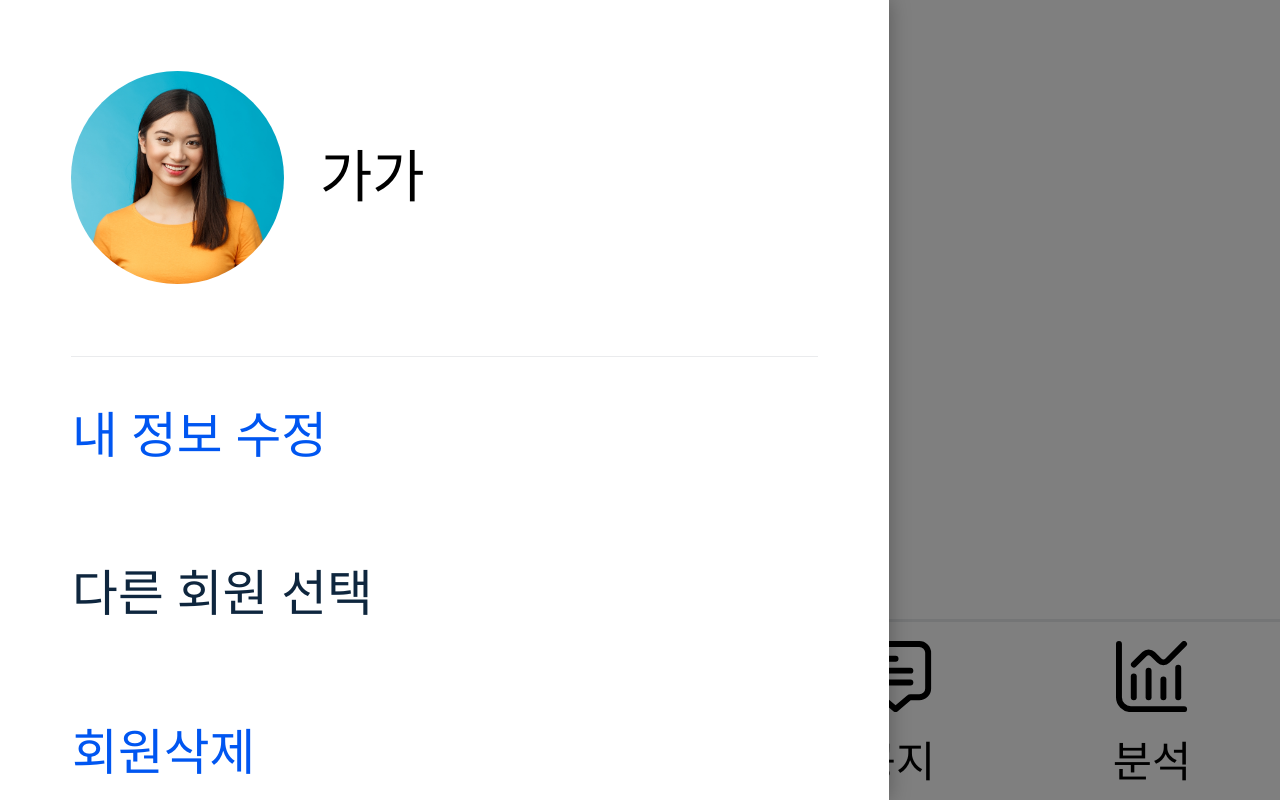
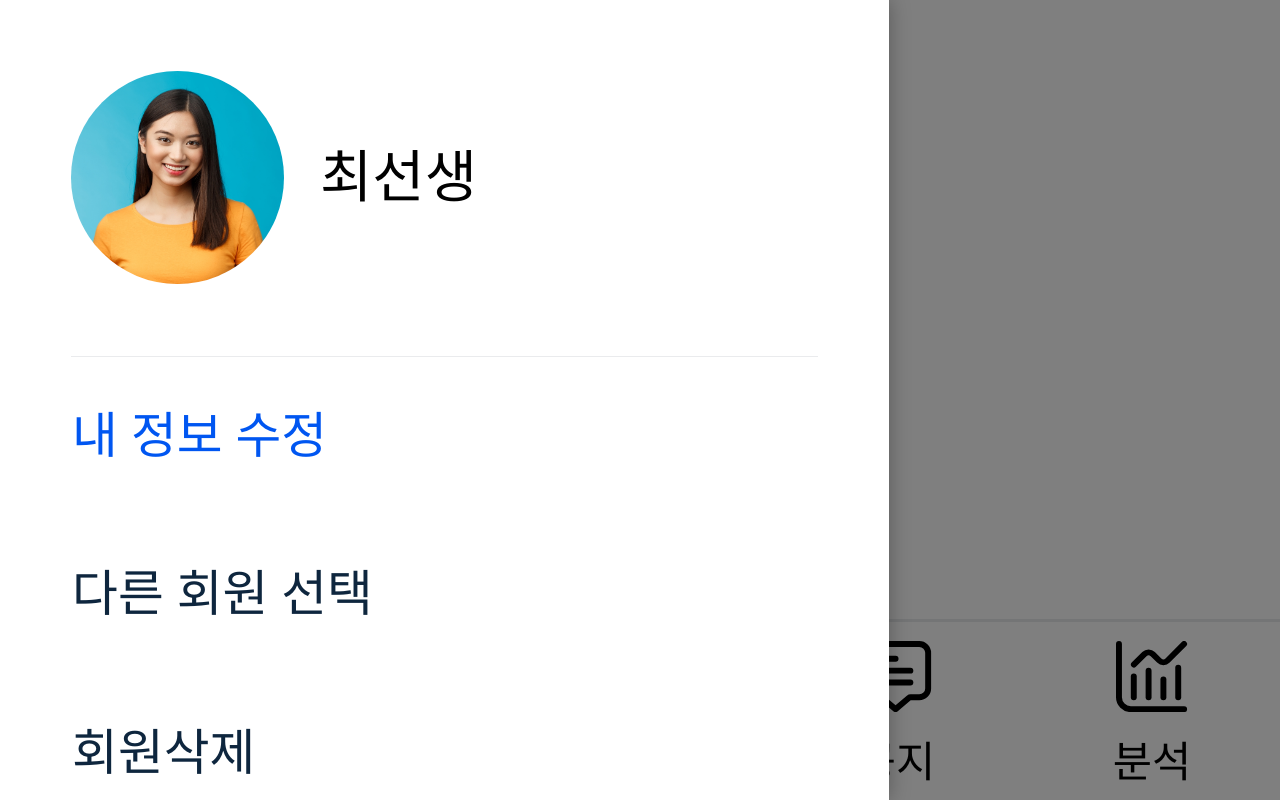
Before and after one commit to off-echoi/project-drill, a React (Create React App) app: page / in a window 1280 px wide. Built offline with nearby package versions, Linux system fonts and the light colour scheme.

Commit message:
[Add] 회원삭제, 서비스탈퇴 링크 추가, 로그아웃 기능 임시 추가

```diff
--- a/src/layouts/Nav.tsx
+++ b/src/layouts/Nav.tsx
@@ -10,7 +10,7 @@ function Nav() {
   return (
     <nav css={style}>
       <section className="info_section">
-        <Avatar name="가가" type="list">
+        <Avatar name="최선생" type="list">
           <img src={MyProfile} alt="내 사진" />
         </Avatar>
       </section>
@@ -26,17 +26,15 @@ function Nav() {
           </NavLink>
         </li>
         <li className="link_list">
-          <NavLink to="/" activeClassName="on">
+          <NavLink to="/memberDelete" activeClassName="on">
             회원삭제
           </NavLink>
         </li>
         <li className="link_list">
-          <NavLink to="/" activeClassName="on">
-            로그아웃
-          </NavLink>
+          <button onClick={() => alert('로그아웃 되었습니다.')}>로그아웃</button>
         </li>
         <li className="link_list">
-          <NavLink to="/" activeClassName="on">
+          <NavLink to="/withdraw" activeClassName="on">
             서비스 탈퇴
           </NavLink>
         </li>
@@ -62,7 +60,9 @@ const style = css`
   .link_list {
     font-size: 14rem;
     padding: 15rem 0;
-    a {
+    a,
+    button {
+      font-size: inherit;
       color: ${COLORS.DarkBlack};
       &.on {
         color: ${COLORS.PrimaryBlue};
```
